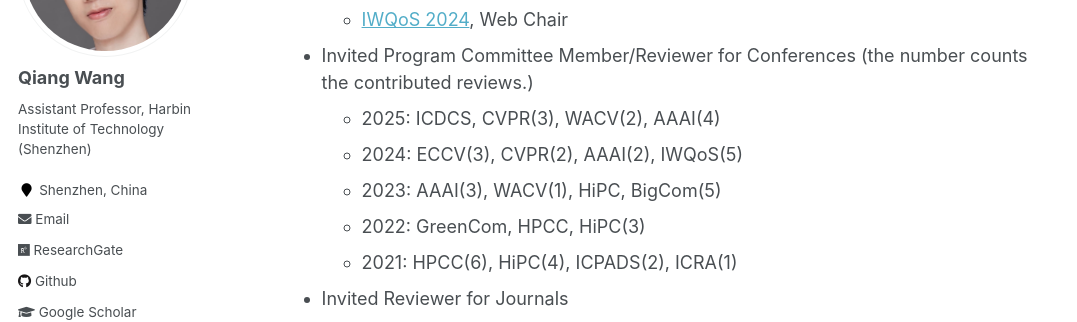
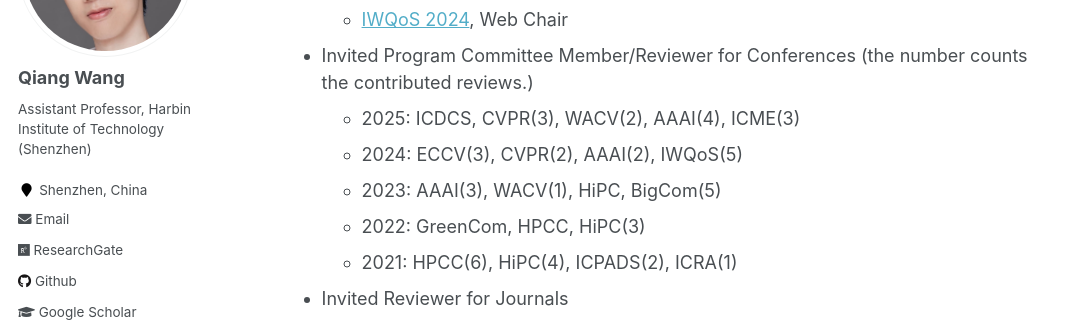
Before and after one commit to blackjack2015/blackjack2015.github.io, a Jekyll site: the page built from _pages/about.md, in a window 1280 px wide and 900 px high, scrolled down 3420 px. Shown: the part 152-474 px from the top of the window, without its empty margins (0-1077 px from the left). Built offline with Jekyll 4.4.1, drawn with Linux system fonts in a browser that asks for light colours.

Commit message:
Update about.md

```diff
--- a/_pages/about.md
+++ b/_pages/about.md
@@ -67,7 +67,7 @@
     + [IEEE MetaCom 2025](https://ieee-metacom.org/tech-committee.html), Track Chair of "Metaverse Computing, Architectures, and Applications"
     + [IWQoS 2024](https://iwqos2024.ieee-iwqos.org/committees/organizing-committee), Web Chair
 + Invited Program Committee Member/Reviewer for Conferences (the number counts the contributed reviews.)
-    + 2025: ICDCS, CVPR(3), WACV(2), AAAI(4)
+    + 2025: ICDCS, CVPR(3), WACV(2), AAAI(4), ICME(3)
     + 2024: ECCV(3), CVPR(2), AAAI(2), IWQoS(5)
     + 2023: AAAI(3), WACV(1), HiPC, BigCom(5)
     + 2022: GreenCom, HPCC, HiPC(3)
```
